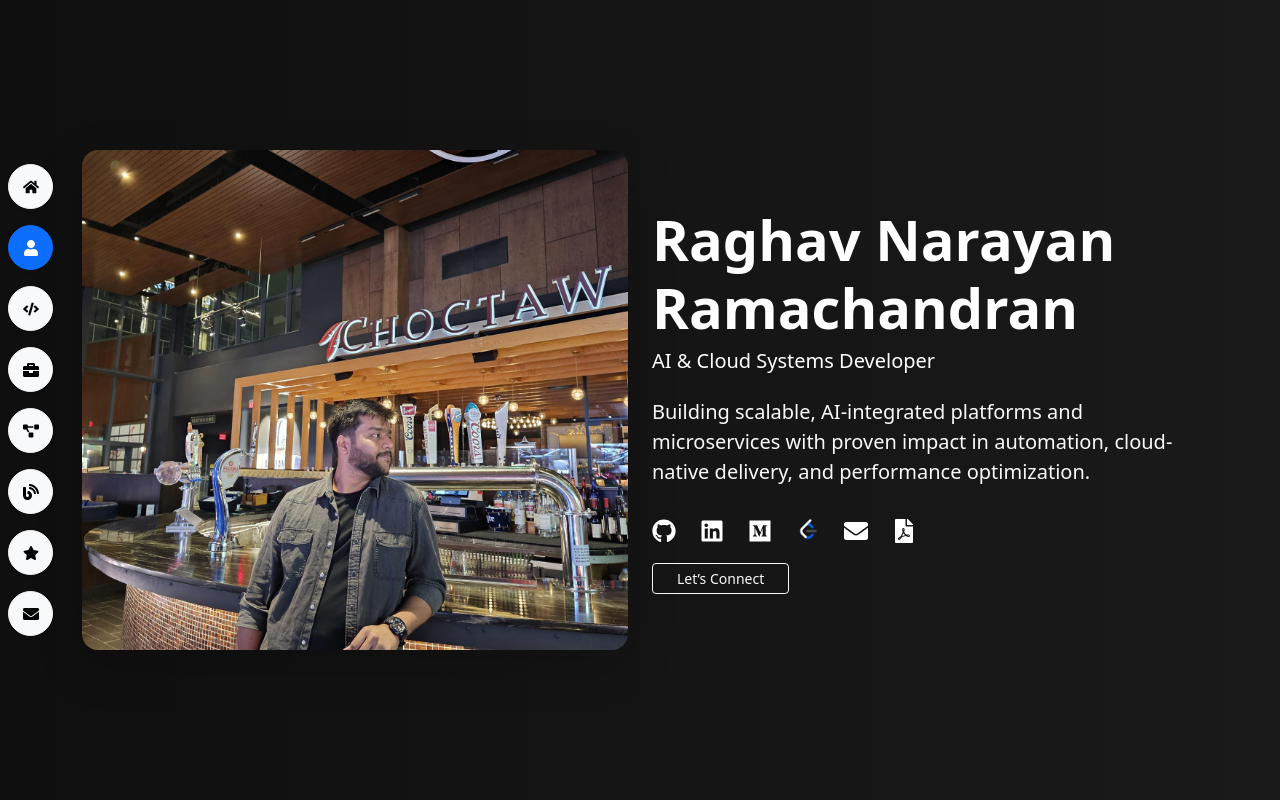
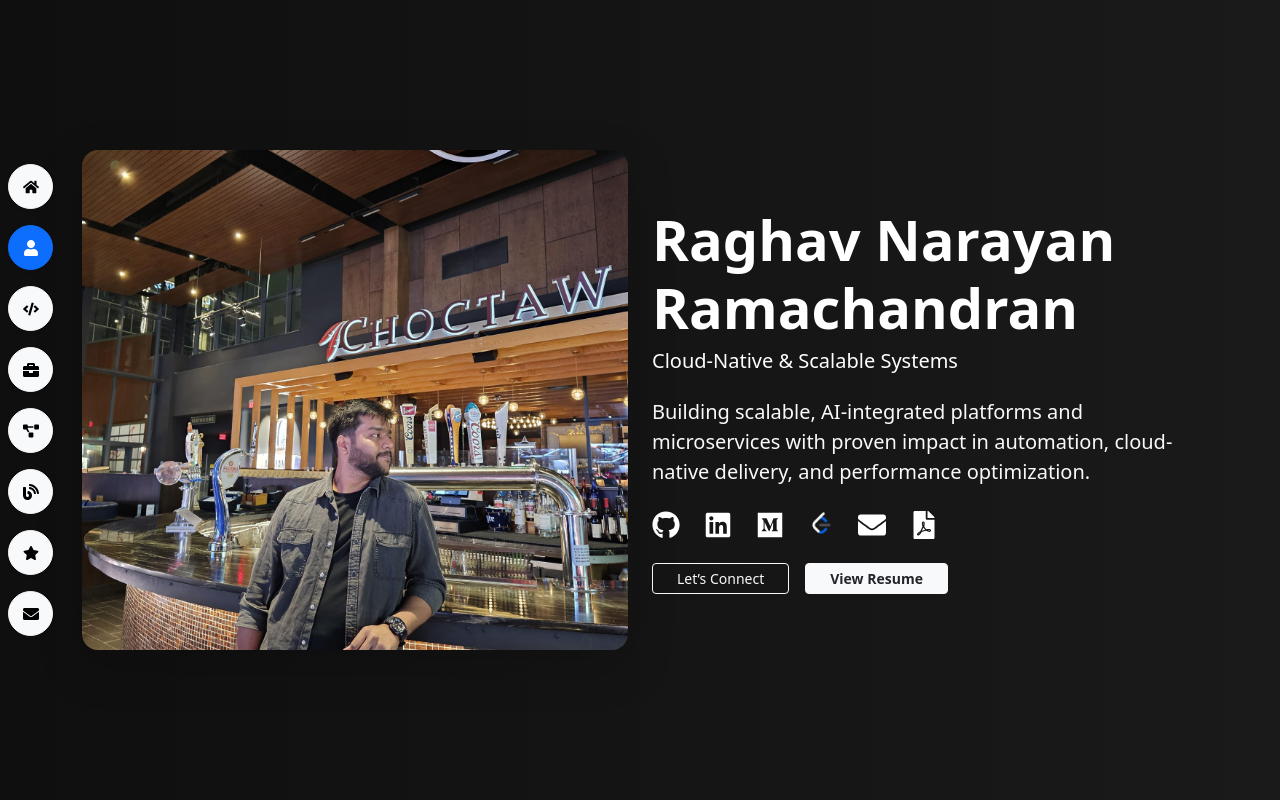
Before and after one commit to raghav-narayan/raghav-narayan.github.io, a React (Create React App) app: page / in a window 1280 px wide. Shown: the top 800 px of the page. Built offline with nearby package versions, Linux system fonts and the light colour scheme.

Commit message:
updated hero section

```diff
--- a/src/components/HeroSection.jsx
+++ b/src/components/HeroSection.jsx
@@ -1,4 +1,4 @@
-import React from "react";
+import React, { useEffect, useState } from "react";
 import Tilt from "react-parallax-tilt";
 import { motion, useAnimation } from "framer-motion";
 import {
@@ -8,12 +8,11 @@ import {
   FaEnvelope,
   FaFilePdf,
 } from "react-icons/fa";
-import { useEffect, useState } from "react";
 
 const roles = [
-  "Graduate Research Assistant @ UTA",
+  "Software Engineer @ UTA",
   "Full-Stack Engineer | 3+ YOE",
-  "AI & Cloud Systems Developer",
+  "Cloud-Native & Scalable Systems",
 ];
 
 export default function HeroSection() {
@@ -44,7 +43,12 @@ export default function HeroSection() {
         <div className="row align-items-center">
           {/* Left: Parallax Image */}
           <div className="col-md-6 text-center mb-4 mb-md-0">
-            <Tilt tiltMaxAngleX={10} tiltMaxAngleY={10} glareEnable={true} glareMaxOpacity={0.2}>
+            <Tilt
+              tiltMaxAngleX={10}
+              tiltMaxAngleY={10}
+              glareEnable={true}
+              glareMaxOpacity={0.2}
+            >
               <img
                 src={process.env.PUBLIC_URL + "/hero.jpg"}
                 alt="Raghav Hero"
@@ -60,7 +64,9 @@ export default function HeroSection() {
 
           {/* Right: Text Content */}
           <div className="col-md-6 text-center text-md-start fade-in">
-            <h1 className="display-4 fw-bold mb-2">Raghav Narayan Ramachandran</h1>
+            <h1 className="display-4 fw-bold mb-2">
+              Raghav Narayan Ramachandran
+            </h1>
             <motion.h5
               className="mb-4 text-white"
               initial={{ opacity: 0, y: 20 }}
@@ -70,30 +76,25 @@ export default function HeroSection() {
               {roles[index]}
             </motion.h5>
             <p className="lead mb-4 text-light">
-              Building scalable, AI-integrated platforms and microservices with proven impact in automation, cloud-native delivery, and performance optimization.
+              Building scalable, AI-integrated platforms and microservices with
+              proven impact in automation, cloud-native delivery, and
+              performance optimization.
             </p>
-            <div className="d-flex justify-content-center justify-content-md-start gap-4 fs-4 flex-wrap mb-3">
+
+            {/* Social Icons */}
+            <div className="d-flex justify-content-center justify-content-md-start gap-4 fs-3 flex-wrap mb-4">
               {[
-                {
-                  icon: <FaGithub />,
-                  link: "https://github.com/raghav-narayan",
-                },
-                {
-                  icon: <FaLinkedin />,
-                  link: "https://linkedin.com/in/raghav-narayan98",
-                },
-                {
-                  icon: <FaMedium />,
-                  link: "https://technotronic.medium.com",
-                },
+                { icon: <FaGithub />, link: "https://github.com/raghav-narayan" },
+                { icon: <FaLinkedin />, link: "https://linkedin.com/in/raghav-narayan98" },
+                { icon: <FaMedium />, link: "https://technotronic.medium.com" },
                 {
                   icon: (
                     <img
                       src={process.env.PUBLIC_URL + "/logos/leetcode.png"}
                       alt="LeetCode"
                       style={{
-                        width: "24px",
-                        height: "24px",
+                        width: "26px",
+                        height: "26px",
                         objectFit: "contain",
                         filter: "invert(1)",
                       }}
@@ -101,10 +102,7 @@ export default function HeroSection() {
                   ),
                   link: "https://leetcode.com/u/Raghav_Narayan/",
                 },
-                {
-                  icon: <FaEnvelope />,
-                  link: "mailto:raghav.narayan.98@gmail.com",
-                },
+                { icon: <FaEnvelope />, link: "mailto:raghav.narayan.98@gmail.com" },
                 {
                   icon: <FaFilePdf />,
                   link: "https://drive.google.com/file/d/13uFmj6uK9Hlvy2OZbDYD2C2c_P1Zs0pI/view?usp=drive_link",
@@ -113,19 +111,39 @@ export default function HeroSection() {
                 <motion.a
                   key={i}
                   href={link}
-                  className="text-white"
+                  className="text-white social-icon"
                   target="_blank"
                   rel="noreferrer"
-                  whileHover={{ scale: 1.2, rotate: 2 }}
-                  transition={{ type: "spring", stiffness: 300 }}
+                  whileHover={{ scale: 1.22, rotate: 3, y: -1 }}
+                  transition={{
+                    type: "spring",
+                    stiffness: 220,
+                    damping: 14,
+                    mass: 0.4,
+                  }}
                 >
                   {icon}
                 </motion.a>
               ))}
             </div>
-            <a href="#contact" className="btn btn-outline-light btn-sm px-4">
-              Let’s Connect
-            </a>
+
+            {/* Dual Buttons */}
+            <div className="d-flex gap-3 justify-content-center justify-content-md-start flex-wrap">
+              <a
+                href="#contact"
+                className="btn btn-outline-light btn-sm px-4"
+              >
+                Let’s Connect
+              </a>
+              <a
+                href="https://drive.google.com/file/d/13uFmj6uK9Hlvy2OZbDYD2C2c_P1Zs0pI/view?usp=drive_link"
+                target="_blank"
+                rel="noreferrer"
+                className="btn btn-light btn-sm px-4 text-dark fw-semibold"
+              >
+                View Resume
+              </a>
+            </div>
           </div>
         </div>
       </div>
@@ -135,7 +153,6 @@ export default function HeroSection() {
         .fade-in {
           animation: fadeInUp 1s ease-out;
         }
-
         @keyframes fadeInUp {
           from {
             opacity: 0;
@@ -146,6 +163,16 @@ export default function HeroSection() {
             transform: translateY(0);
           }
         }
+        .social-icon {
+          transition: all 0.25s ease;
+          display: inline-flex;
+          align-items: center;
+          justify-content: center;
+        }
+        .social-icon:hover {
+          color: #12fff7 !important;
+          text-shadow: 0 0 12px rgba(18,255,247,0.7);
+        }
       `}</style>
     </section>
   );
```
